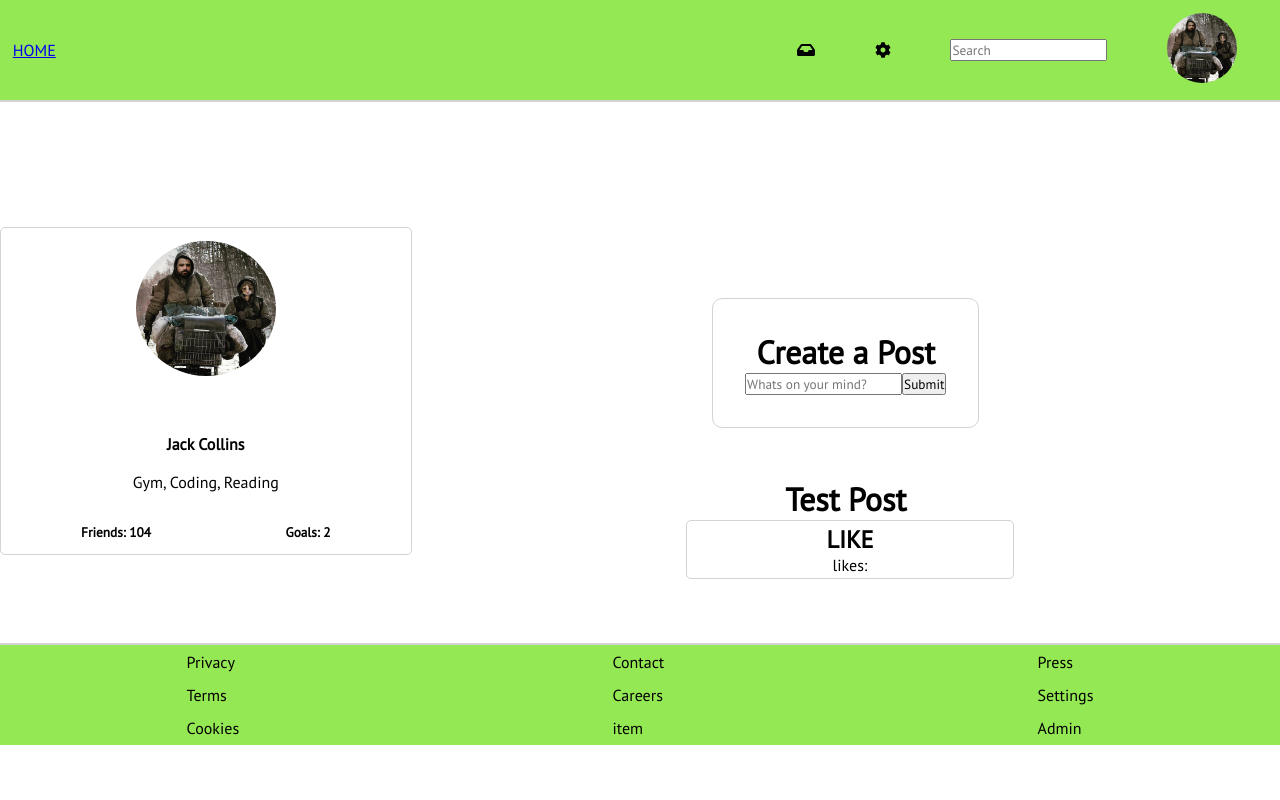
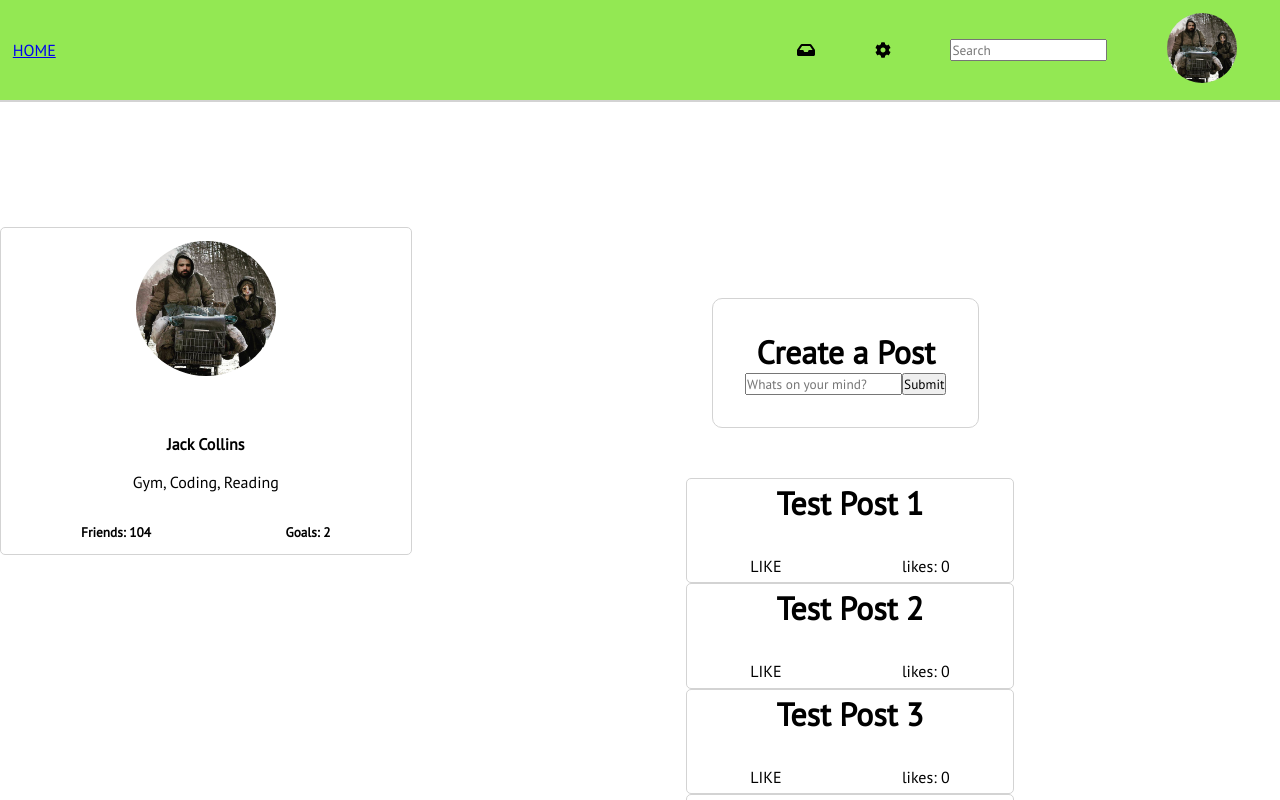
Before and after one commit to jackpaulcollins/goalBuddy, a React app: page / in a window 1280 px wide. Shown: the top 800 px of the page. Built offline with nearby package versions, Linux system fonts and the light colour scheme.

Commit message:
map redux store, posts & likes, to UI

```diff
--- a/src/components/Feed.jsx
+++ b/src/components/Feed.jsx
@@ -15,8 +15,7 @@ class Feed extends React.Component{
     return(
       <div className="feed">
         <Route render={()=><NewPost onNewPost={this.handleCreatingNewPost} />} />
-        <h1>{this.props.userPosts}</h1>
-        <LiveFeed/>
+        <LiveFeed content={this.props.userPosts}/>
       </div>
     );
   }
--- a/src/components/LiveFeed.jsx
+++ b/src/components/LiveFeed.jsx
@@ -1,20 +1,23 @@
 import React from 'react';
 import Post from './Post';
 import PropTypes from 'prop-types';
-import { connect } from 'react-redux';
+
 
 function LiveFeed(props){
 
-console.log(props)
   return(
     <div className="liveFeed">
-      <Post content={props.userPosts}/>
+      {props.content.map((post, index)=>{
+        return(
+          <Post content={post.content} likes={post.likes} key={index}/>
+        )
+      })}
     </div>
   );
 }
 
 LiveFeed.propTypes = {
-  userPosts: PropTypes.string
+  content: PropTypes.array
 }
 
 export default LiveFeed;
--- a/src/components/Post.jsx
+++ b/src/components/Post.jsx
@@ -2,25 +2,24 @@ import React from 'react';
 import styles from '../scss/styles.scss';
 import PropTypes from 'prop-types';
 
-class Post extends React.Component{
+function Post(props){
 
+  console.log(props)
 
-
-  render(props){
     return(
       <div className="post">
-        <h1></h1>
-        <div>
-          <h2>LIKE</h2>
-          <p>likes:</p>
+        <h1>{props.content}</h1>
+        <div className="post-statistics">
+          <p>LIKE</p>
+          <p>likes: {props.likes}</p>
         </div>
       </div>
     );
   }
-}
 
 Post.propTypes = {
-  content: PropTypes.string
+  content: PropTypes.string,
+  likes: PropTypes.number
 }
 
 export default Post;
--- a/src/index.jsx
+++ b/src/index.jsx
@@ -11,8 +11,33 @@ import { combineReducers } from 'redux';
 import logger from 'redux-logger';
 
 
-const initialState ={
-  userPosts: 'Test Post'
+const initialState = {
+  userPosts:[
+    {
+      content: 'Test Post 1',
+      likes: 0
+    },
+    {
+      content: 'Test Post 2',
+      likes: 0
+    },
+    {
+      content: 'Test Post 3',
+      likes: 0
+    },
+    {
+      content: 'Test Post 4',
+      likes: 0
+    },
+    {
+      content: 'Test Post 5',
+      likes: 0
+    },
+    {
+      content: 'Test Post 6',
+      likes: 0
+    },
+  ]
 };
 
 function likeReducer(state = initialState, action ){
--- a/src/scss/styles.scss
+++ b/src/scss/styles.scss
@@ -155,7 +155,7 @@ body{
   padding: 1%;
 }
 
-.postStatistics{
+.post-statistics{
   margin-top: 10%;
   display: flex;
   width: 100%;
@@ -163,18 +163,6 @@ body{
   padding-bottom: 1%;
 }
 
-.postStatisticsRight{
-  display: flex;
-  width: 60%;
-  justify-content: space-around;
-}
-
-.postFooter{
-  margin-top: 2%;
-  display: flex;
-  width: 100%;
-  justify-content: space-between;
-}
 //End Post Styling
 
 //End Feed Styling
```
